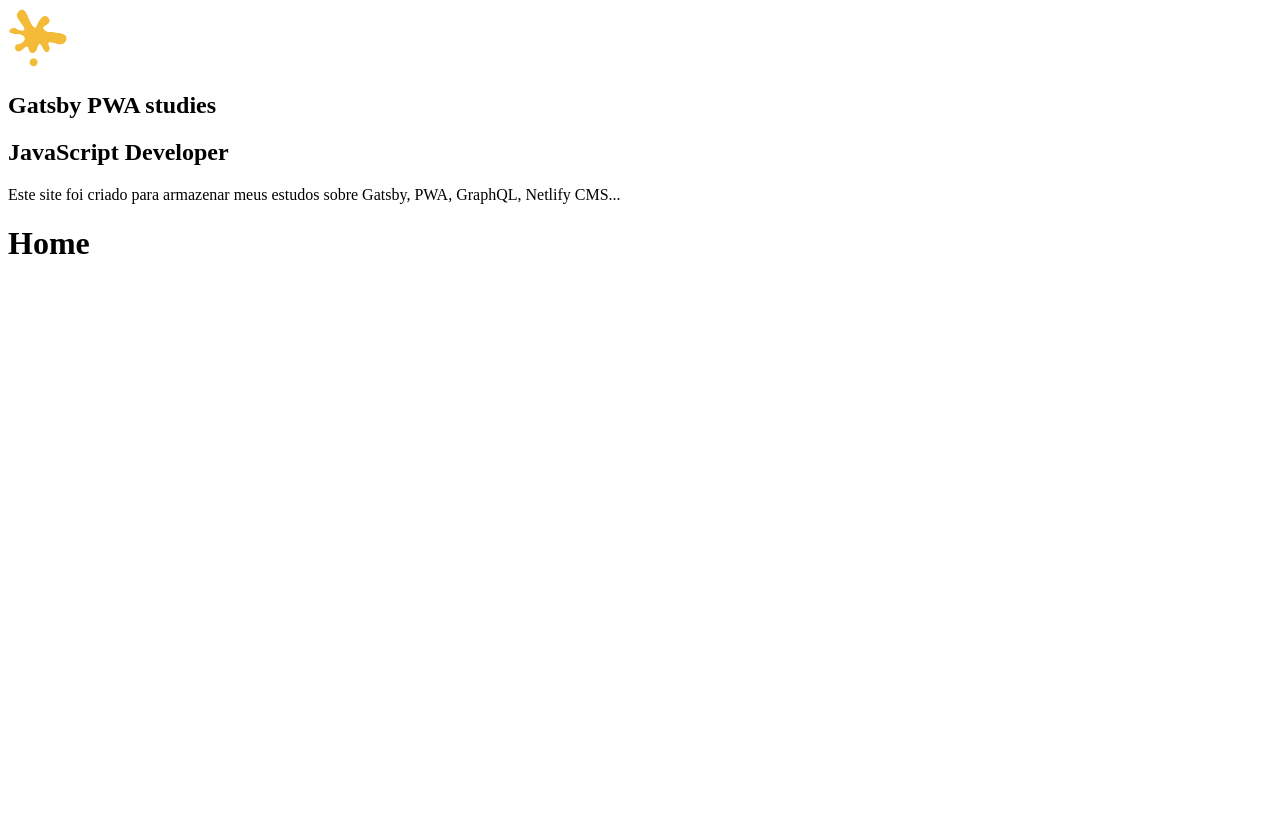
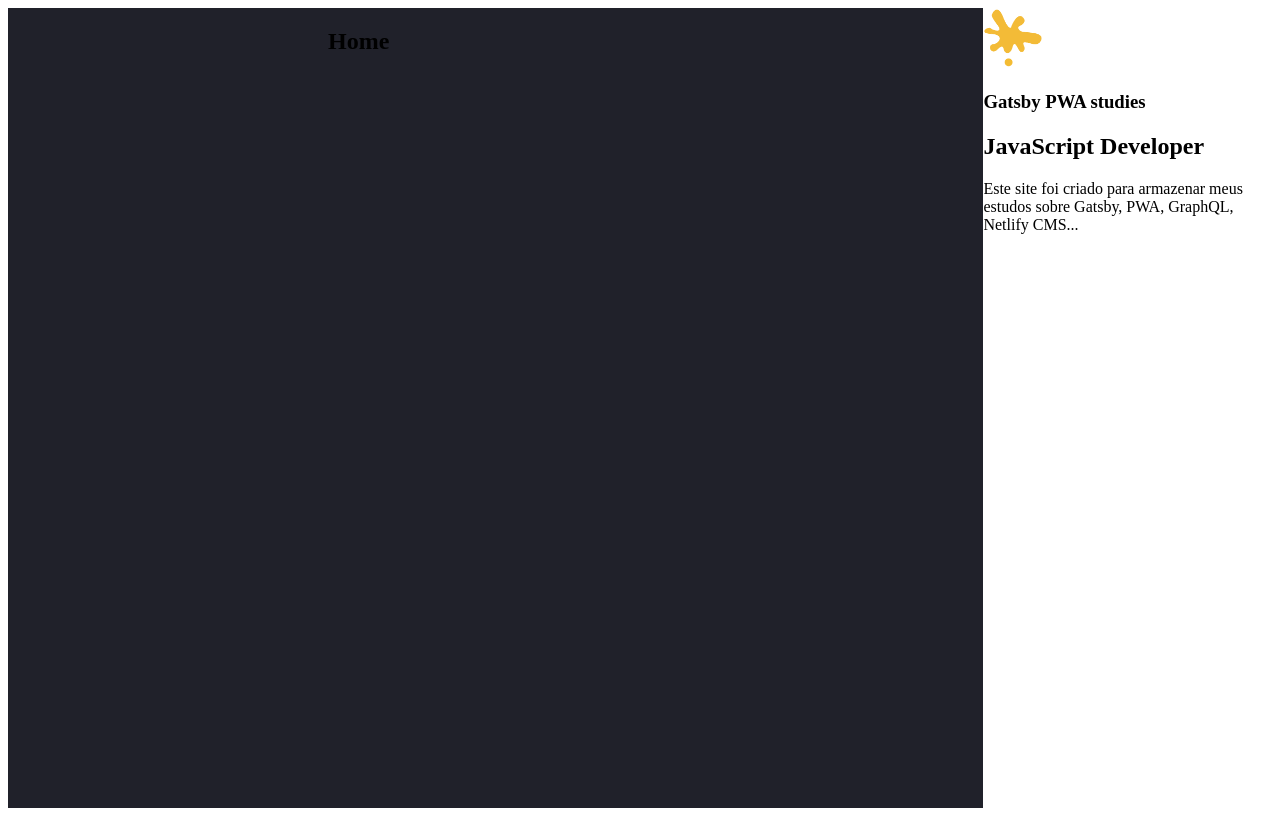
Before and after one commit to luizprsjr/gatsby-pwa, a Gatsby site: page / in a window 1280 px wide. Built offline with nearby package versions, Linux system fonts and the light colour scheme; Gatsby itself is replaced by a stand-in of ours.

Commit message:
add layout component

```diff
--- /dev/null
+++ b/src/components/Layout/index.js
@@ -0,0 +1,32 @@
+import React from 'react'
+import PropTypes from 'prop-types'
+import Profile from '../Profile'
+
+import styled from 'styled-components'
+
+const LayoutWrapper = styled.section`
+  display: flex;
+`
+const LayoutMain = styled.main`
+  background: #20212A;
+  min-height: 100vh;
+  padding: 0 3.75rem 0 20rem;
+  width: 100%;
+`
+
+const Layout = ({ children }) => {
+  return (
+    <LayoutWrapper>
+      <LayoutMain>{children}</LayoutMain>
+      <aside>
+        <Profile />
+      </aside>
+    </LayoutWrapper>
+  )
+}
+
+Layout.propTypes = {
+  children: PropTypes.node.isRequired
+}
+
+export default Layout
--- a/src/components/layout.js
+++ /dev/null
@@ -1,20 +0,0 @@
-import React from 'react'
-import PropTypes from 'prop-types'
-import Profile from './Profile'
-
-const Layout = ({ children }) => {
-  return (
-    <>
-      <aside>
-        <Profile />
-      </aside>
-      <main>{children}</main>
-    </>
-  )
-}
-
-Layout.propTypes = {
-  children: PropTypes.node.isRequired
-}
-
-export default Layout
--- a/src/pages/404.js
+++ b/src/pages/404.js
@@ -1,6 +1,6 @@
 import React from 'react'
 
-import Layout from '../components/layout'
+import Layout from '../components/Layout'
 import SEO from '../components/seo'
 
 const NotFoundPage = () => (
--- a/src/pages/index.js
+++ b/src/pages/index.js
@@ -1,7 +1,7 @@
 import React from 'react'
 import { Link } from 'gatsby'
 
-import Layout from '../components/layout'
+import Layout from '../components/Layout'
 import SEO from '../components/seo'
 
 const IndexPage = () => (
--- a/src/pages/sobre.js
+++ b/src/pages/sobre.js
@@ -1,7 +1,7 @@
 import React from 'react'
 import { Link } from 'gatsby'
 
-import Layout from '../components/layout'
+import Layout from '../components/Layout'
 import SEO from '../components/seo'
 
 const AboutPage = () => (
```
